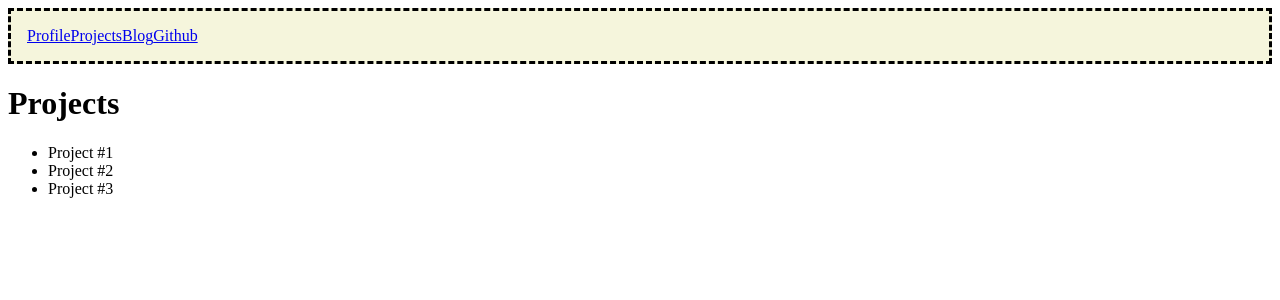
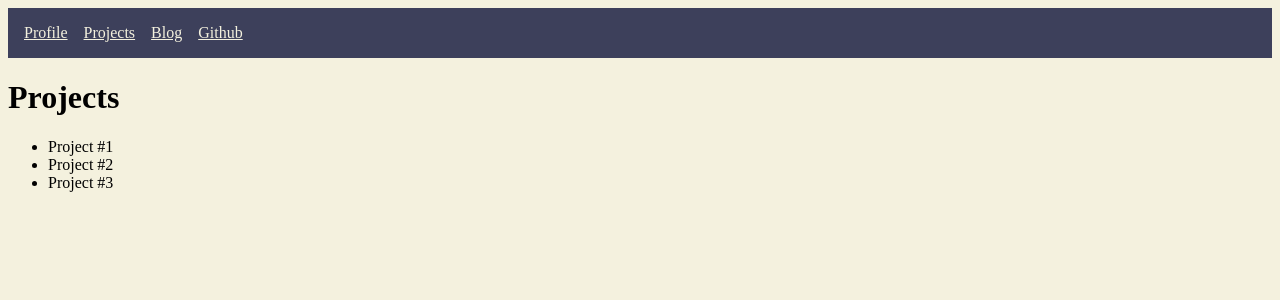
Before and after one commit to ben-ruhlig/svelte-app-profile, a SvelteKit app: page /projects in a window 1280 px wide. Shown: the top 300 px of the page. Built offline with nearby package versions, Linux system fonts and the light colour scheme.

Commit message:
moved styles to app.css, import to +layout. updated styles

```diff
--- /dev/null
+++ b/src/app.css
@@ -0,0 +1,23 @@
+:root {
+    --color-pallete-dark-blue: #3D405B;
+    --color-pallete-very-light-tan: #F4F1DE;
+    --color-pallete-dark-mustard: #F2CC8F;
+}
+
+nav {
+    display: flex;
+    background-color: var(--color-pallete-dark-blue);
+    color: var(--color-pallete-very-light-tan);
+    margin: 0 0 1em 0;
+    padding: 1em;
+    flex: 1;
+    gap: 1em;
+}
+
+nav a {
+    color: var(--color-pallete-very-light-tan);
+}
+
+body {
+    background-color: var(--color-pallete-very-light-tan);
+}
--- a/src/app.html
+++ b/src/app.html
@@ -5,23 +5,6 @@
 		<link rel="icon" href="%sveltekit.assets%/favicon.png" />
 		<meta name="viewport" content="width=device-width, initial-scale=1" />
 		%sveltekit.head%
-
-		<style>
-			nav {
-				display: flex;
-				background-color: beige;
-				margin: 0 0 1em 0;
-				padding: 1em;
-				flex: 1;
-				gap: 1;
-				border-style: dashed;
-			}
-
-			nav a {
-
-			}
-		</style>
-
 	</head>
 	<body data-sveltekit-preload-data="hover">
 		<div style="display: contents">%sveltekit.body%</div>
--- a/src/routes/+layout.svelte
+++ b/src/routes/+layout.svelte
@@ -1,3 +1,8 @@
+<!-- importing styles from app.css here instead of directly in app.html -->
+<script>
+    import '../app.css'
+</script>
+
 <nav>
     <a class="top-panel-right" href="/">Profile</a>
     <a class="top-panel-right" href="/projects">Projects</a>
```
